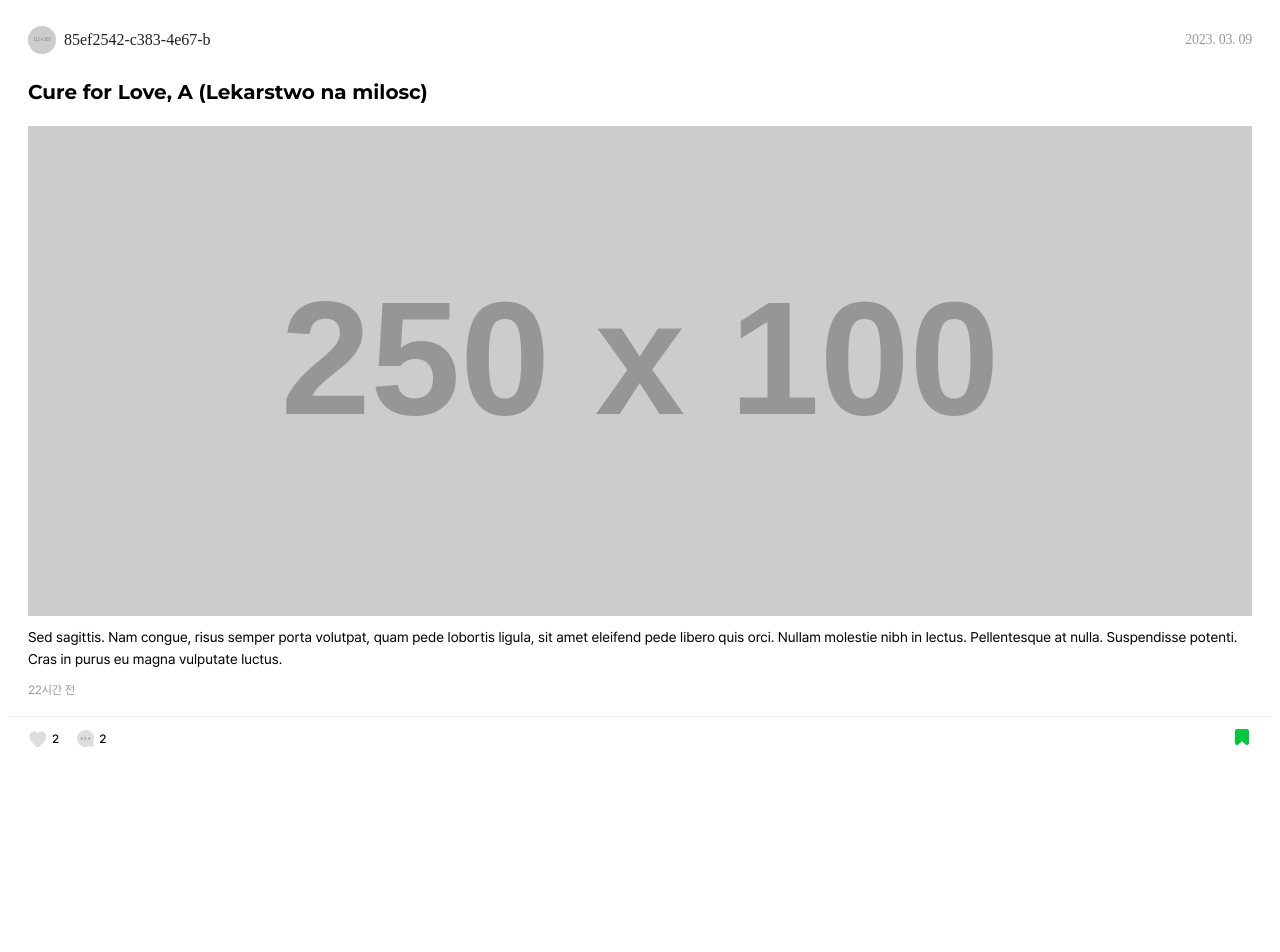
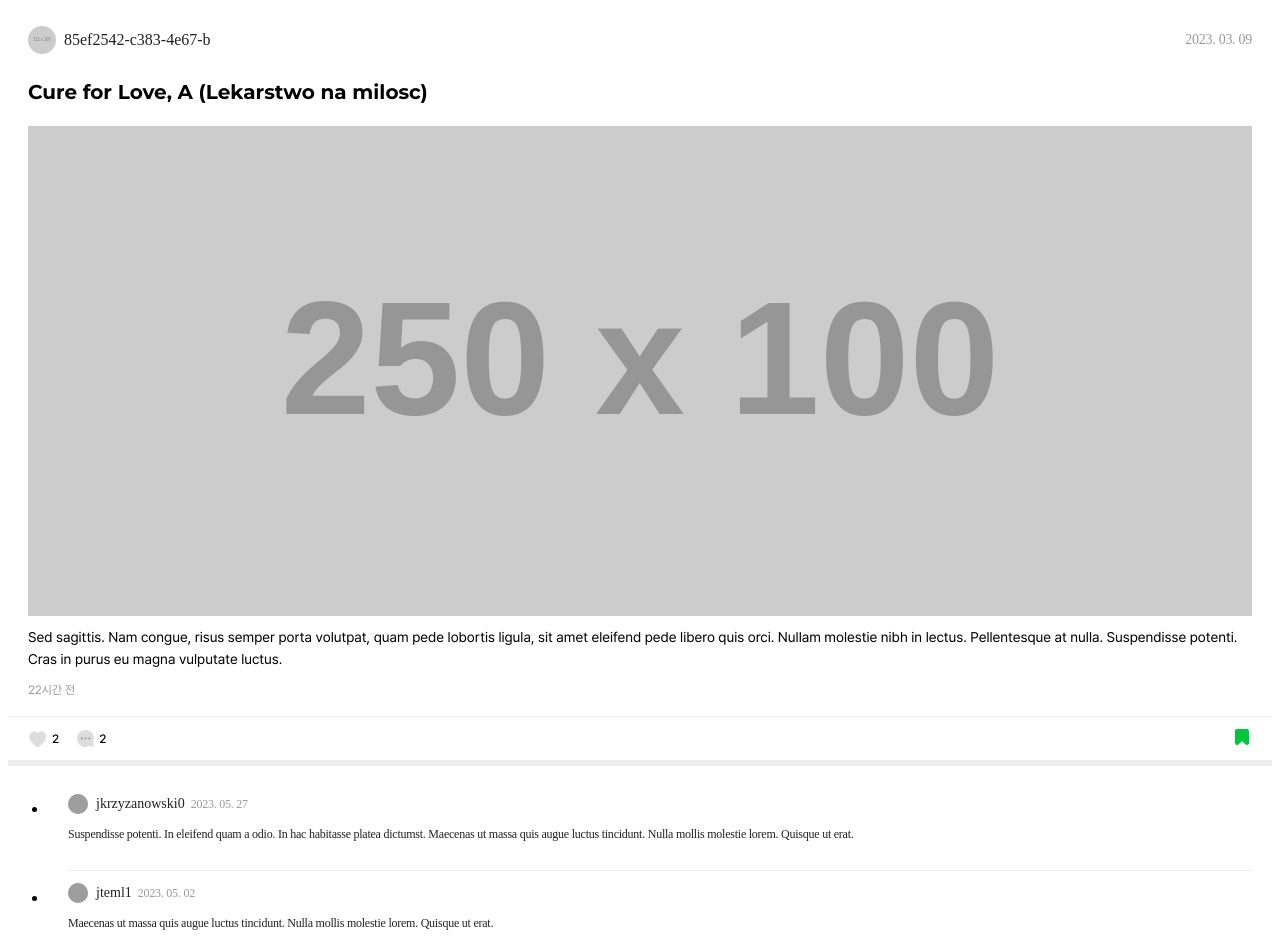
Before and after one commit to a-daily-diary/ADD.FE, a Next.js app: page /diary/1 in a window 1280 px wide. Shown: the top 952 px of the page. Before the commit the page ends 800 px from the top, so only its background shows below. Built offline with nearby package versions, Linux system fonts and the light colour scheme; grey boxes are pictures that could not be loaded; what emotion-reset would draw is missing.

Commit message:
💄 #48 - 댓글 목록 UI 구현
- 댓글이 없는 경우 UI
- 댓글 목록 UI

```diff
--- a/src/pages/diary/[id].tsx
+++ b/src/pages/diary/[id].tsx
@@ -1,16 +1,168 @@
+import styled from '@emotion/styled';
+import Image from 'next/image';
 import { useRouter } from 'next/router';
+import { useEffect, useState } from 'react';
+import MoreIcon from 'assets/icons/more.svg';
 import DiaryDetail from 'components/diary/DiaryDetail';
+import { COMMENT_LIST_MOCK_DATA } from 'mocks/CommentList';
 import { DIARY_LIST_MOCK_DATA } from 'mocks/DiaryList';
+import { dateFormat, timeFormat } from 'utils/Formatter';
+
+interface CommentProps {
+  id: number;
+  authorUsername: string;
+  authorThumbnailUrl: string;
+  content: string;
+  createdAt: string;
+  modifiedAt: string;
+}
 
 const DiaryDetailPage = () => {
   const router = useRouter();
   const { id } = router.query;
+  const [commentData, setCommentData] = useState<CommentProps[]>([]);
+
+  useEffect(() => {
+    setCommentData(COMMENT_LIST_MOCK_DATA);
+  }, []);
+
   // TODO: API 연동하기
   const data = DIARY_LIST_MOCK_DATA[Number(id)];
 
   if (data === undefined) return <div>Loading...</div>;
 
-  return <section>{data !== undefined && <DiaryDetail {...data} />}</section>;
+  return (
+    <>
+      <section>{data !== undefined && <DiaryDetail {...data} />}</section>
+      <Section>
+        {commentData.length !== 0 ? (
+          <ul>
+            {commentData.map((comment) => {
+              const {
+                authorThumbnailUrl,
+                authorUsername,
+                content,
+                createdAt,
+                id,
+              } = comment;
+              return (
+                <Comment key={`comment-list-${id}`}>
+                  <AuthorContainer>
+                    {authorThumbnailUrl !== null && (
+                      // TODO
+                      // 1. 유저 프로필 이미지 클릭 시 해당 프로필로 이동
+                      // 2. 프로필 이미지 컴포넌트 분리
+                      <AuthorImageContainer>
+                        <Image
+                          src={authorThumbnailUrl}
+                          alt={authorUsername}
+                          width={20}
+                          height={20}
+                        />
+                      </AuthorImageContainer>
+                    )}
+                    <UsernameText>{authorUsername}</UsernameText>
+                    {/* TODO : #46 풀리퀘스트 머지 후 수정 */}
+                    <CreatedAtText>
+                      {timeFormat(createdAt) !== null
+                        ? timeFormat(createdAt)
+                        : dateFormat(createdAt)}
+                    </CreatedAtText>
+                    <MoreButton type="button">
+                      <MoreIcon />
+                    </MoreButton>
+                  </AuthorContainer>
+                  <Content>{content}</Content>
+                </Comment>
+              );
+            })}
+          </ul>
+        ) : (
+          <NoCommentText>
+            아직 댓글이 없어요.
+            <br />
+            가장 먼저 댓글을 남겨보세요.
+          </NoCommentText>
+        )}
+      </Section>
+    </>
+  );
 };
 
 export default DiaryDetailPage;
+
+const Section = styled.section`
+  border-top: 6px solid ${({ theme }) => theme.colors.gray_eee};
+`;
+
+const Comment = styled.li`
+  position: relative;
+  padding: 12px 20px 16px;
+
+  &::after {
+    content: '';
+    display: block;
+    position: absolute;
+    bottom: 0;
+    left: 20px;
+    width: calc(100% - 40px);
+    height: 1px;
+    background-color: ${({ theme }) => theme.colors.gray_eee};
+  }
+`;
+
+const AuthorContainer = styled.div`
+  display: flex;
+  align-items: center;
+  position: relative;
+  margin-bottom: 8px;
+`;
+
+const AuthorImageContainer = styled.div`
+  overflow: hidden;
+  border-radius: 50%;
+  width: 20px;
+  aspect-ratio: 1;
+  background-color: rgba(0, 0, 0, 0.2);
+`;
+
+const UsernameText = styled.span`
+  margin: 0 6px 0 8px;
+  color: ${({ theme }) => theme.colors.black};
+  font-size: 14px;
+  font-weight: 400;
+  line-height: 100%;
+`;
+
+const CreatedAtText = styled.span`
+  color: ${({ theme }) => theme.colors.gray_999};
+  font-size: 12px;
+  font-weight: 400;
+  line-height: 100%;
+  letter-spacing: -0.02em;
+  text-align: right;
+`;
+
+const MoreButton = styled.button`
+  position: absolute;
+  right: 0;
+`;
+
+const Content = styled.p`
+  color: ${({ theme }) => theme.colors.black};
+  font-weight: 400;
+  font-size: 12px;
+  line-height: 140%;
+  letter-spacing: -0.02em;
+  word-break: keep-all;
+`;
+
+const NoCommentText = styled.p`
+  margin: 40px 0 20px;
+  color: ${({ theme }) => theme.colors.gray_999};
+  font-size: 12px;
+  font-weight: 400;
+  line-height: 140%;
+  text-align: center;
+  letter-spacing: -0.02em;
+`;
```
